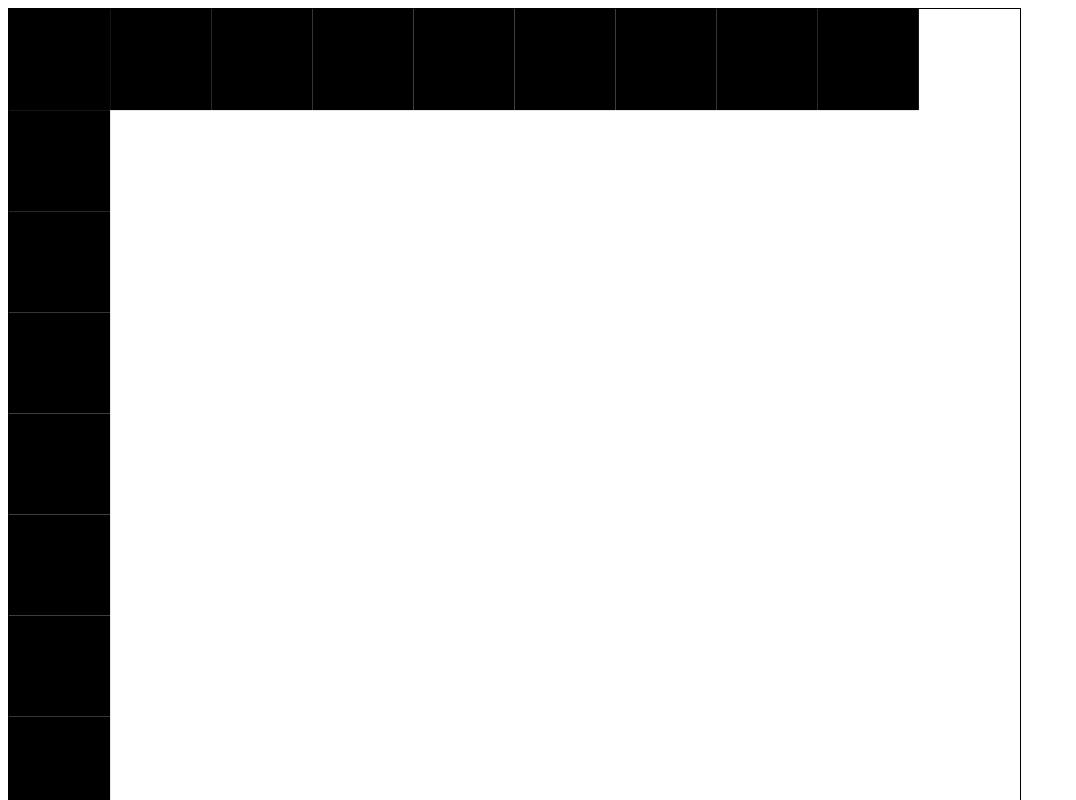
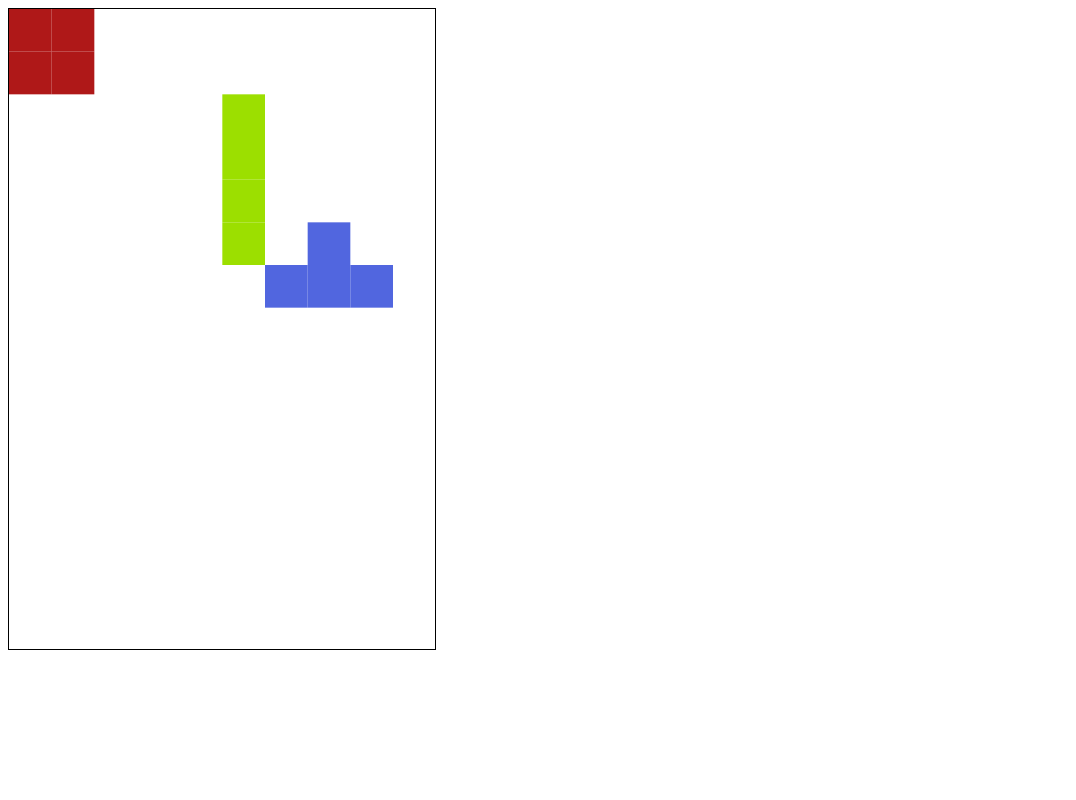
Before and after one commit to pabloteleco22/tetris, a website: page index.html in a window 1280 px wide. Shown: the top 800 px of the page, without its empty margins (0-1076 px from the left). Drawn offline with Linux system fonts and the light colour scheme.

Commit message:
Can draw pieces and this pieces can move

```diff
--- a/index.html
+++ b/index.html
@@ -4,10 +4,11 @@
         <meta charSet="utf-8"/>
         <meta name="viewport" content="width=device-width, initial-scale=1, user-scalable=1 , viewport-fit=auto"/>
         <title>Tetris</title>
+        <link rel="icon" type="image/x-icon" href="#">
     </head>
     <body>
-        <canvas id="board" style="width: 80%; border:1px solid #000000;"></canvas>
+        <canvas id="board" style="height: 80vh; border:1px solid #000000;"></canvas>
 
-        <script src="tetris.js"></script>
+        <script type="module" src="resources/javascript/tetris.js"></script>
     </body>
 </html>
--- /dev/null
+++ b/resources/javascript/board.js
@@ -0,0 +1,26 @@
+export class Board {
+    constructor(board, columns, rows) {
+        this.board = board;
+
+        this.board.height = this.board.clientHeight;
+
+        this.box_side = this.board.clientHeight / rows;
+
+        this.board.width = columns * this.box_side;
+
+        this.context = board.getContext("2d");
+    }
+
+    placeBox(column, row) {
+        this.context.fillRect(column * this.box_side, row * this.box_side, this.box_side, this.box_side);
+    }
+
+    placePiece(piece) {
+        this.context.fillStyle = piece.color;
+
+        for (let i = 0; i < piece.shape.length; ++i) {
+            this.placeBox(piece.startColumn + piece.shape[i][0],
+                piece.startRow + piece.shape[i][1]);
+        }
+    }
+}
--- /dev/null
+++ b/resources/javascript/pieces.js
@@ -0,0 +1,47 @@
+class Piece {
+    constructor(board, startColumn, startRow, color, shape) {
+        this.startColumn = startColumn;
+        this.startRow = startRow;
+        this.color = color;
+        this.shape = shape;
+    }
+
+    moveDown() {
+        for (let i = 0; i < this.shape.length; ++i) {
+            ++(this.shape[i][1]);
+        }
+    }
+
+    moveLeft() {
+        for (let i = 0; i < this.shape.length; ++i) {
+            --(this.shape[i][0]);
+        }
+    }
+
+    moveRight() {
+        for (let i = 0; i < this.shape.length; ++i) {
+            ++(this.shape[i][0]);
+        }
+    }
+}
+
+export class Bar extends Piece {
+    constructor(board, startColumn, startRow) {
+        super(board, startColumn, startRow, "#9cdf00",
+            [[0, 0], [0, 1], [0, 2], [0, 3]]);
+    }
+}
+
+export class Square extends Piece {
+    constructor(board, startColumn, startRow) {
+        super(board, startColumn, startRow, "#af1818",
+            [[0, 0], [0, 1], [1, 0], [1, 1]]);
+    }
+}
+
+export class T extends Piece {
+    constructor(board, startColumn, startRow) {
+        super(board, startColumn, startRow, "#5166df",
+            [[1, 0], [0, 1], [1, 1], [2, 1]]);
+    }
+}
--- /dev/null
+++ b/resources/javascript/tetris.js
@@ -0,0 +1,15 @@
+import {Board} from "./board.js";
+import * as piece from "./pieces.js";
+
+const columns = 10;
+const rows = 15;
+
+let board = new Board(document.getElementById("board"), columns, rows);
+
+let square = new piece.Square(board, 0, 0);
+let bar = new piece.Bar(board, 5, 2);
+let t = new piece.T(board, 6, 5);
+
+board.placePiece(square);
+board.placePiece(bar);
+board.placePiece(t);
--- a/tetris.js
+++ /dev/null
@@ -1,28 +0,0 @@
-const columns = 10;
-const rows = 15;
-
-let board = document.getElementById("board");
-
-board.width = board.clientWidth;
-
-const box_side = board.clientWidth / columns;
-
-board.height = rows * box_side;
-
-console.log("box_side: " + box_side);
-console.log("width: " + board.width);
-console.log("height: " + board.height);
-
-let context = board.getContext("2d");
-
-for (let i = 0; i < rows - 1; ++i) {
-    setBox(0, i)
-}
-
-for (let i = 0; i < columns - 1; ++i) {
-    setBox(i, 0)
-}
-
-function setBox(x, y) {
-    context.fillRect(x * box_side, y * box_side, box_side, box_side);
-}
```
Also changed, not shown: package.json (added, +8 -0 lines), 1 other file.
